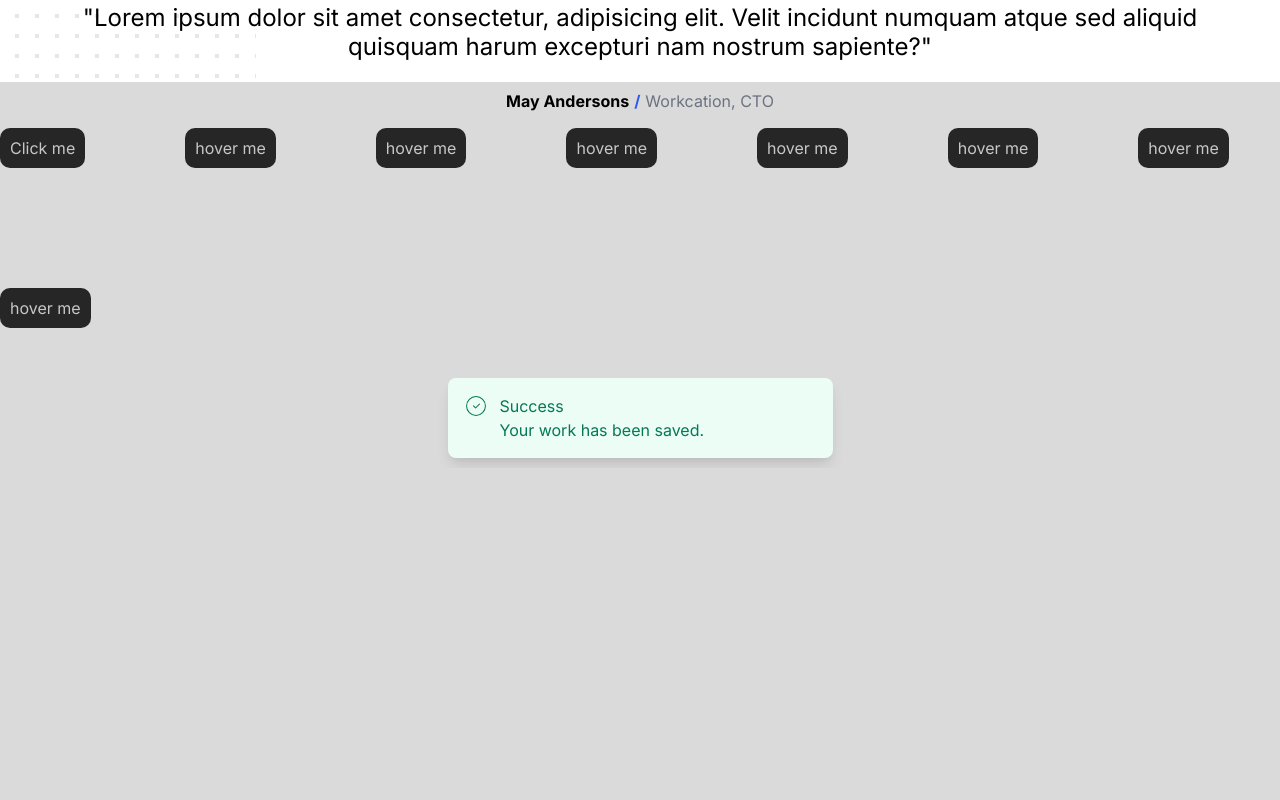
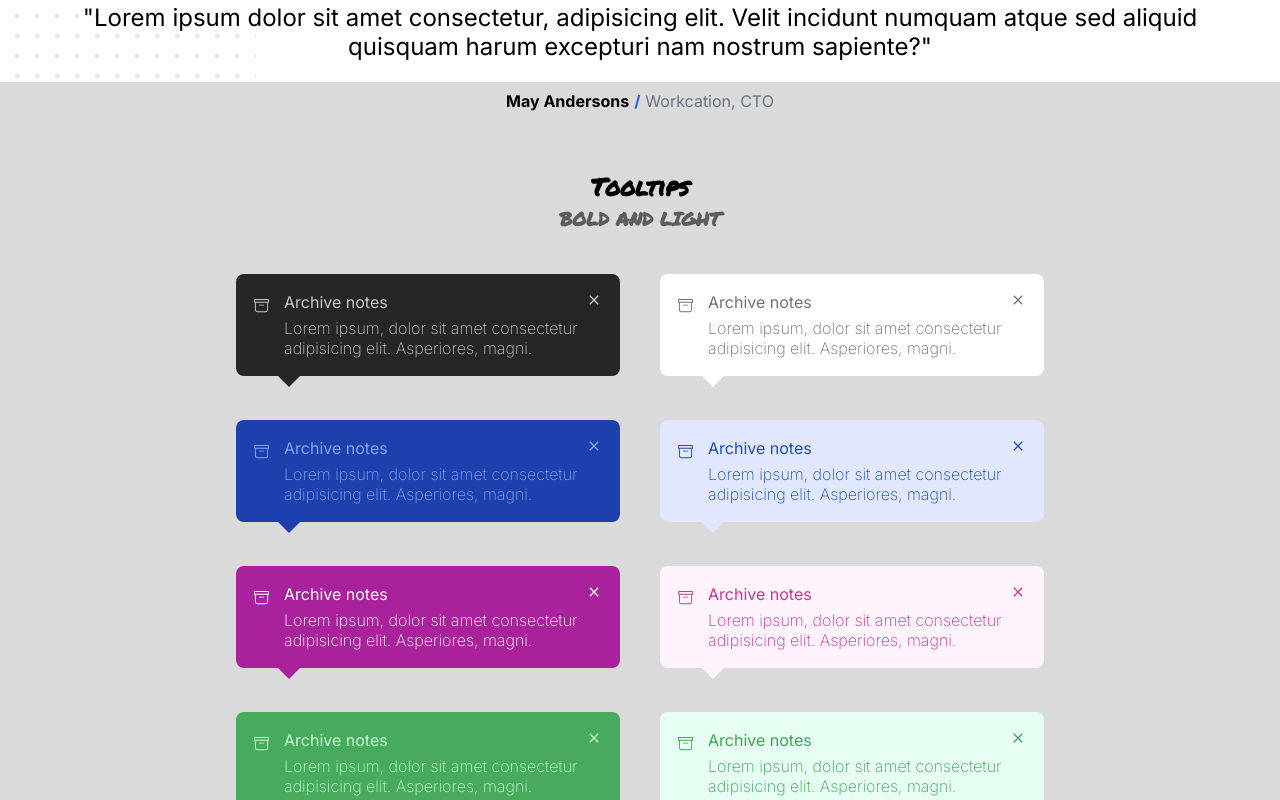
Before and after one commit to emirisato1003/react-component-library, a React (Vite) app: page / in a window 1280 px wide. Shown: the part 1980-2780 px from the top of the page. Before the commit the page ends 2448 px from the top, so only its background shows below. Built offline with nearby package versions, Linux system fonts and the light colour scheme; the HTML template or start-up script is replaced by a standard one.

Commit message:
add tooltip component and add class name for bold and light theme.

```diff
--- a/src/App.jsx
+++ b/src/App.jsx
@@ -17,6 +17,8 @@ import { CiCircleCheck } from "react-icons/ci";
 
 function App() {
   const badges = ['gray', 'red', 'yellow', 'green', 'blue', 'indigo', 'purple', 'pink'];
+  const tooltipColorTheme = ['bold-dark','light','bold-blue','light-blue', 'bold-pink', 'light-pink', 'bold-green', 'light-green']
+  // const tooltipColorTheme = ['bold-blue']
   return (
     // <Star onChange={() => {}} />
     <main>
@@ -88,69 +90,15 @@ function App() {
       </section>
 
       <section className="tooltips">
-        <Tooltip text="Click me" theme="bold-blue">
-          <BsArchive className='archive-icon icon' />
-          <div className="tooltip-text">
-            <p className='tooltip-title'>Archive notes</p>
-            <p>Lorem ipsum dolor sit amet consectetur adipisicing elit. Hic, officiis!</p>
-          </div>
-        </Tooltip>
-
-        <Tooltip text="hover me" >
-          <BsArchive className='archive-icon icon' />
-          <div className="tooltip-text">
-            <p className='tooltip-title'>Archive notes</p>
-            <p>Lorem ipsum dolor sit amet consectetur adipisicing elit. Hic, officiis!</p>
-          </div>
-        </Tooltip>
-
-        <Tooltip text="hover me" >
-          <BsArchive className='archive-icon icon' />
-          <div className="tooltip-text">
-            <p className='tooltip-title'>Archive notes</p>
-            <p>Lorem ipsum dolor sit amet consectetur adipisicing elit. Hic, officiis!</p>
-          </div>
-        </Tooltip>
-
-        <Tooltip text="hover me" >
-          <BsArchive className='archive-icon icon' />
-          <div className="tooltip-text">
-            <p className='tooltip-title'>Archive notes</p>
-            <p>Lorem ipsum dolor sit amet consectetur adipisicing elit. Hic, officiis!</p>
-          </div>
-        </Tooltip>
-
-        <Tooltip text="hover me" >
-          <BsArchive className='archive-icon icon' />
-          <div className="tooltip-text">
-            <p className='tooltip-title'>Archive notes</p>
-            <p>Lorem ipsum dolor sit amet consectetur adipisicing elit. Hic, officiis!</p>
-          </div>
-        </Tooltip>
-
-        <Tooltip text="hover me" >
-          <BsArchive className='archive-icon icon' />
-          <div className="tooltip-text">
-            <p className='tooltip-title'>Archive notes</p>
-            <p>Lorem ipsum dolor sit amet consectetur adipisicing elit. Hic, officiis!</p>
-          </div>
-        </Tooltip>
-
-        <Tooltip text="hover me" >
-          <BsArchive className='archive-icon icon' />
-          <div className="tooltip-text">
-            <p className='tooltip-title'>Archive notes</p>
-            <p>Lorem ipsum dolor sit amet consectetur adipisicing elit. Hic, officiis!</p>
-          </div>
-        </Tooltip>
-
-        <Tooltip text="hover me" >
-          <BsArchive className='archive-icon icon' />
-          <div className="tooltip-text">
-            <p className='tooltip-title'>Archive notes</p>
-            <p>Lorem ipsum dolor sit amet consectetur adipisicing elit. Hic, officiis!</p>
-          </div>
-        </Tooltip>
+      <div className="title">
+        <h2>Tooltips</h2>
+        <h3>BOLD AND LIGHT</h3>
+      </div>
+      {tooltipColorTheme.map(theme => {
+        return (<Tooltip key={theme} title="Archive notes" theme={theme}>
+          Lorem ipsum, dolor sit amet consectetur adipisicing elit. Asperiores, magni.
+        </Tooltip>)
+      })}
       </section>
 
       <section className="toast">
--- a/src/assets/components/ToolTips/Tooltip.jsx
+++ b/src/assets/components/ToolTips/Tooltip.jsx
@@ -1,29 +1,27 @@
-import { createPortal } from 'react-dom';
 import useToggle from '../../hooks/useToggle';
 import { BsArchive } from "react-icons/bs";
 import { IoMdClose } from "react-icons/io";
 import classNames from 'classnames';
+import clsx from 'clsx';
 
 
-export default function Tooltip({ children, text, theme }) {
+export default function Tooltip({ children, title, theme }) {
     const [visible, setVisible] = useToggle({
-        initialValue: false
+        initialValue: true
     });
-    const showTooltip = () => setVisible(true);
-    const closeTooltip = () => setVisible(false);
-    const tooltipClassNames = classNames('tooltip-container', theme)
 
+    // Extract color and style info from the theme
+    const tooltipClass = clsx('tooltip', theme,);
+    const tooltipTextClass = clsx('tooltip-text', theme);
+    const closeButtonClass = clsx('close-btn', theme);
     return (
-        <div onClick={showTooltip} className='tooltip'>
-            <p>{text}</p>
-            {visible && createPortal(
-                <div onClick={showTooltip} className={tooltipClassNames}>
-                    {children}
-                    <button onClick={closeTooltip} className='close-btn icon'><IoMdClose/></button>
-                </div>
-                ,
-                document.body
-            )}
+        visible && <div className={tooltipClass}>
+            <BsArchive className='archive-icon icon' />
+            <div className={tooltipTextClass}>
+                <p className='tooltip-title'>{title}</p>
+                <p>{children}</p>
+            </div>
+            <button onClick={() => setVisible(prev => !prev)} className={closeButtonClass}><IoMdClose className='icon' /></button>
         </div>
     );
 }
--- a/src/index.css
+++ b/src/index.css
@@ -1,15 +1,15 @@
 :root{
-  --primary-dark:#262626;
-  --primary-dark-text: #c7c7c7;
-  --primary-light:#fff;
-  --primary-light-text:#6B7280;
+  --bold-dark:#262626;
+  --bold-dark-text: #c7c7c7;
+  --light:#fff;
+  --light-text:#6B7280;
   --bold-blue: #1E40AF;
   --bold-blue-text: #7EA6F2;
   --light-blue: #E0E7FF;
   --light-blue-text:#1C51B9;
-  --bold-pick:#A9229B;
-  --bold-pick-text: #F462E6;
-  --light-pick: #FFF3FC;
+  --bold-pink:#A9229B;
+  --bold-pink-text: #fff;
+  --light-pink: #FFF3FC;
   --light-pink-text: #C7369E;
   --bold-green:#47AA5D;
   --bold-green-text: #C1FFCF;
@@ -344,36 +344,39 @@ p.body-text{
 /* ------tooltip--------- */
 
 section.tooltips{
-  display: flex;
-  gap: 100px;
-  /* justify-content: space-around; */
-  flex-wrap: wrap;
-  /* margin-bottom: 20px; */
+  display: grid;
+  grid-template: 1fr 1fr /1fr 1fr;
+  column-gap: 40px;
+}
+
+section.tooltips .title{
+  grid-column: span 2;
+  align-self: center;
+  justify-self: center;
+}
+
+.title h3{
+  font-family: "Permanent Marker", serif;
+  color:#5E5D5D;
 }
 
 .tooltip{
-  margin-bottom: 20px;
-  background-color: var(--primary-dark);
-  color: var(--primary-dark-text);
-  padding: 10px;
-  border-radius: 10px;
-  cursor: pointer;
-  position: relative;
-  transition: .8s;
+  display: flex;
+  width: 384px;
+  border-radius: 8px;
+  padding: 18px;
+  margin-bottom: 44px;
 }
 
-.tooltip-container{
-  position: inherit;
-  /* transform: translate(150px, -330px); */
-  display: flex;
-  /* justify-content: space-around; */
-  gap: 15px;
-  background-color: var(--primary-dark);
-  color: var(--primary-dark-text);
-  width: 600px;
-  border-radius: 8px;
-  padding: 18px;
-  /* margin-bottom: 20px; */
+
+.bold-dark{
+  background-color: var(--bold-dark);
+  color: var(--bold-dark-text);
+}
+
+.light{
+  background-color: var(--light);
+  color: var(--light-text);
 }
 
 .bold-blue{
@@ -381,17 +384,41 @@ section.tooltips{
   color: var(--bold-blue-text);
 }
 
-.tooltip-container .icon{
+.light-blue{
+  background-color: var(--light-blue);
+  color: var(--light-blue-text);
+}
+
+.bold-pink{
+  background-color: var(--bold-pink);
+  color: var(--bold-pink-text);
+}
+
+.light-pink{
+  background-color: var(--light-pink);
+  color: var(--light-pink-text);
+}
+
+.bold-green{
+  background-color: var(--bold-green);
+  color: var(--bold-green-text);
+}
+
+.light-green{
+  background-color: var(--light-green);
+  color: var(--light-green-text);
+}
+
+.tooltip .icon{
   font-size: 1.7rem;
 }
 
 .tooltip-text{
-  font-size: 1.2rem;
+  padding-left: 15px;
 }
 
 .tooltip-text .tooltip-title{
-  color: #fff;
-  font-weight: 300;
+  font-weight: 400;
   padding-bottom: 6px;
 }
 
@@ -399,25 +426,40 @@ section.tooltips{
   font-weight: 200;
 }
 
-.tooltip-container button{
+.close-btn{
   background:none;
   border: none;
   align-self: flex-start;
   cursor: pointer;
 }
 
-.tooltip-text::after{
+.close-btn .icon{
+  font-size: 1rem;
+}
+
+.tooltip::after{
   content: "";
   position: absolute;
-  transform: translateY(50%);
+  transform: translate(20px, 80px);
   border-width: 15px;
   border-style: solid;
-  border-color: var(--bold-blue) transparent transparent transparent;
+  /* border-color: var(--bold-blue) transparent transparent transparent; */
 }
 
-.tooltip:hover .tooltip-container{
+.tooltip.bold-dark::after { border-color: var(--bold-dark) transparent transparent transparent; }
+.tooltip.light::after { border-color: var(--light) transparent transparent transparent; }
+.tooltip.bold-blue::after { border-color: var(--bold-blue) transparent transparent transparent; }
+.tooltip.light-blue::after { border-color: var(--light-blue) transparent transparent transparent; }
+.tooltip.bold-pink::after { border-color: var(--bold-pink) transparent transparent transparent; }
+.tooltip.light-pink::after { border-color: var(--light-pink) transparent transparent transparent; }
+.tooltip.bold-green::after { border-color: var(--bold-green) transparent transparent transparent; }
+.tooltip.light-green::after { border-color: var(--light-green) transparent transparent transparent; }
+
+/* .tooltip:hover .tooltip{
   visibility: visible;
-}
+} */
+
+/* ---------------------- */
 
 .pop-up{
   width: 385px;
```
Also changed, not shown: src/assets/components/Toasts/Popup.jsx (added, +29 -0 lines).
